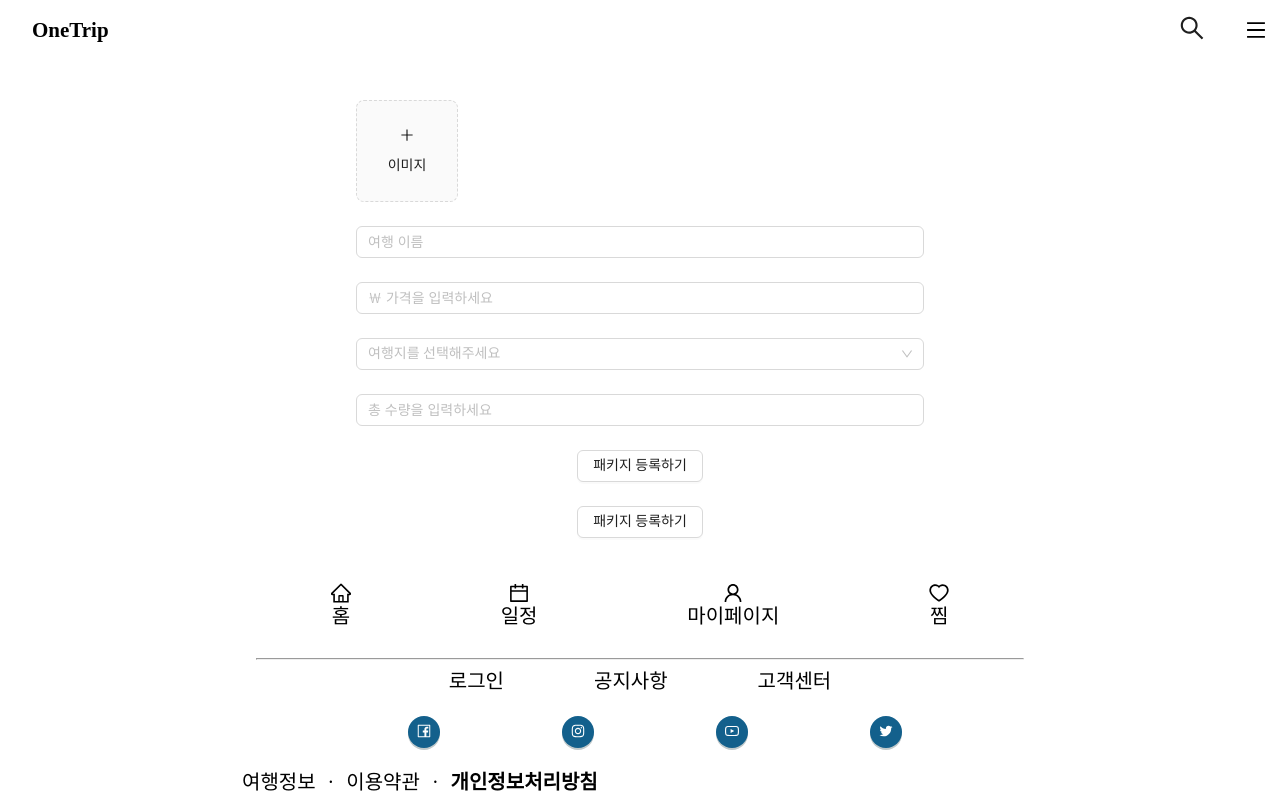
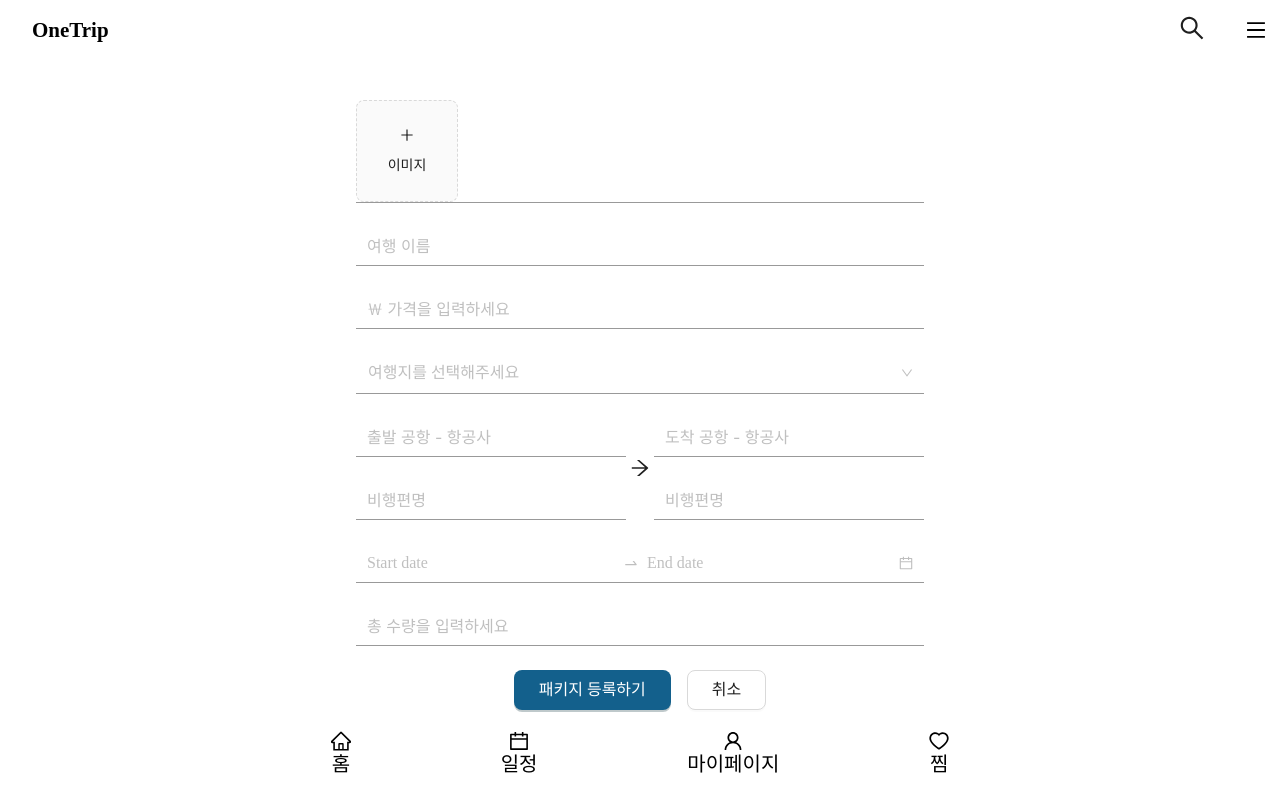
Before and after one commit to ejin1018/OneTrip, a React (Create React App) app: page /create in a window 1280 px wide. Shown: the top 800 px of the page. Built offline with nearby package versions, Linux system fonts and the light colour scheme; a web font is replaced by a local one.

Commit message:
230314 민정 create페이지 수정

```diff
--- a/src/components/Create.jsx
+++ b/src/components/Create.jsx
@@ -1,10 +1,9 @@
-import { PlusOutlined } from "@ant-design/icons";
-import { Button, Cascader, DatePicker, Form, Input, InputNumber, Select, Switch, TreeSelect, Upload } from "antd";
+import { ArrowRightOutlined, PlusOutlined } from "@ant-design/icons";
+import { Button, Cascader, DatePicker, Form, Input, InputNumber, Upload } from "antd";
 import "./Create.scss";
 
 const Create = () => {
   const { RangePicker } = DatePicker;
-  const { TextArea } = Input;
 
   return (
     <>
@@ -24,13 +23,15 @@ const Create = () => {
           </Upload>
         </Form.Item>
         <Form.Item>
-          <Input placeholder="여행 이름" />
+          <Input size="large" bordered={false} placeholder="여행 이름" />
         </Form.Item>
         <Form.Item>
-          <InputNumber placeholder="￦ 가격을 입력하세요" />
+          <InputNumber size="large" bordered={false} placeholder="￦ 가격을 입력하세요" />
         </Form.Item>
         <Form.Item>
           <Cascader
+            size="large"
+            bordered={false}
             placeholder="여행지를 선택해주세요"
             style={{ textAlign: "left" }}
             options={[
@@ -73,19 +74,39 @@ const Create = () => {
             ]}
           />
         </Form.Item>
-
+        <div className="airWrap">
+          <div className="airline">
+            <Form.Item>
+              <Input size="large" bordered={false} placeholder="출발 공항 - 항공사" />
+            </Form.Item>
+            <Form.Item>
+              <Input size="large" bordered={false} placeholder="도착 공항 - 항공사" />
+            </Form.Item>
+          </div>
+          <ArrowRightOutlined className="positionA" />
+          <div className="airline">
+            <Form.Item>
+              <Input size="large" bordered={false} placeholder="비행편명" />
+            </Form.Item>
+            <Form.Item>
+              <Input size="large" bordered={false} placeholder="비행편명" />
+            </Form.Item>
+          </div>
+        </div>
         <Form.Item>
-          <InputNumber placeholder="총 수량을 입력하세요" />
+          <RangePicker showTime size="large" bordered={false} />
+        </Form.Item>
+        <Form.Item>
+          <InputNumber size="large" bordered={false} placeholder="총 수량을 입력하세요" />
         </Form.Item>
 
-
         <div className="submit">
-          <Form.Item>
-            <Button>패키지 등록하기</Button>
-          </Form.Item>
-          <Form.Item>
-            <Button>패키지 등록하기</Button>
-          </Form.Item>
+          <Button type="primary" size="large">
+            패키지 등록하기
+          </Button>
+          <Button size="large">
+            취소
+          </Button>
         </div>
       </Form>
     </>
--- a/src/components/Create.scss
+++ b/src/components/Create.scss
@@ -1,7 +1,39 @@
-.FormWrap{
-    margin-top: 100px;
-    padding: 0 100px;
+.FormWrap {
+  margin-top: 100px;
+  padding: 0 100px;
+  & .airWrap {
+    position: relative;
+    & .airline {
+      display: flex;
+      align-items: center;
+      justify-content: space-between;
+    }
+    & .positionA {
+      position: absolute;
+      left: 50%;
+      top: 40%;
+      margin: -10px;
+      font-size: 20px;
+    }
+  }
+
+  & .submit {
+    display: flex;
+    justify-content: center;
+
+    & button {
+      padding: 0 24px;
+      margin: 0 8px;
+    }
+  }
+
+  .ant-input-number,
+  .ant-picker,
+  .ant-input-number-input {
+    width: 100%;
+  }
+  .ant-form-item-control-input {
+    border-bottom: 1px solid #999999;
+    border-radius: 0;
+  }
 }
-.ant-input-number, .ant-input-number-in-form-item {
-    width: 100%;
-}
```
